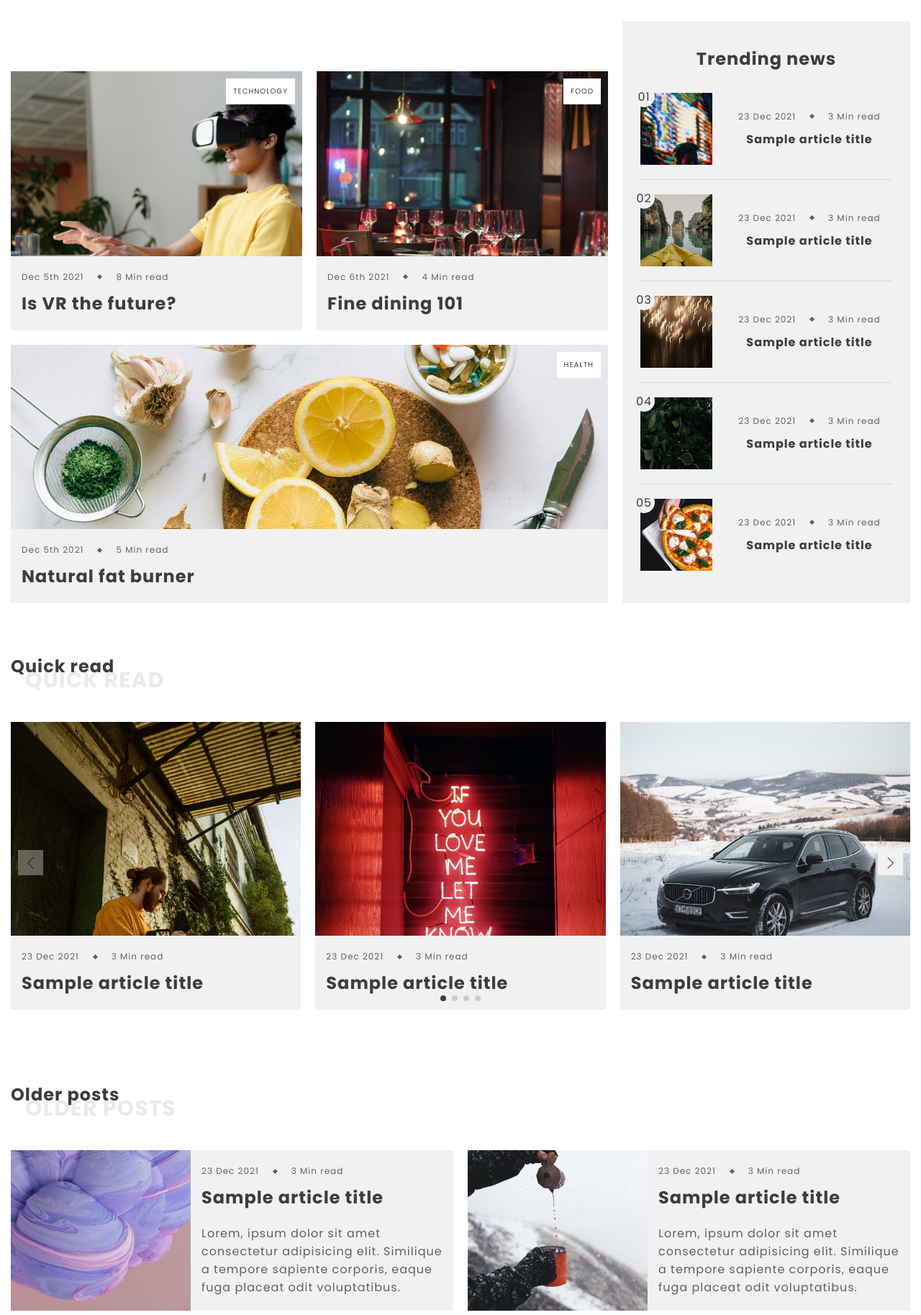
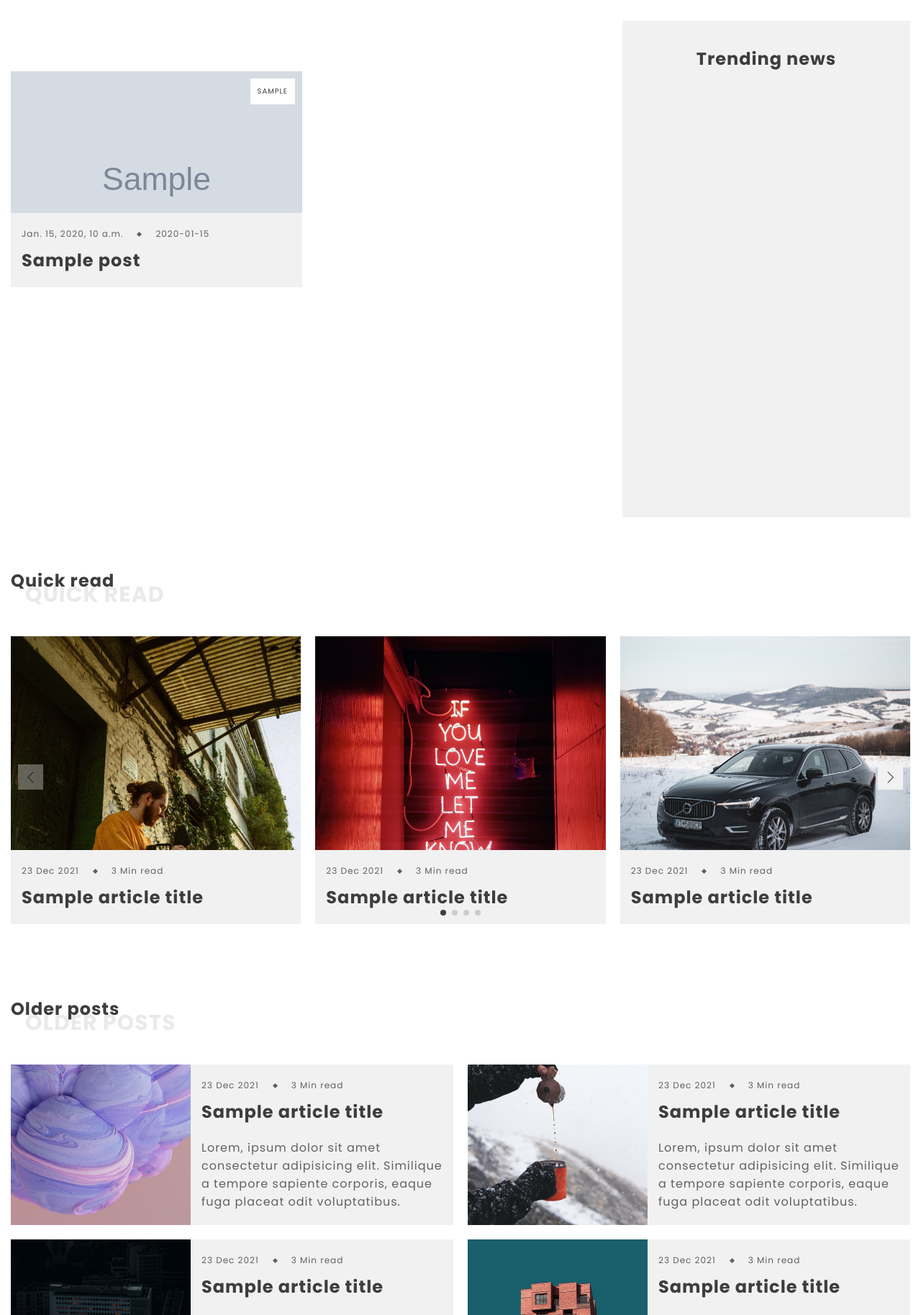
Before and after one commit to shaymk1/shae-s-blog-old, a Django app: page / in a window 1280 px wide. Shown: the part 65-1892 px from the top of the page at 72% size. Run offline with Django 5.2, Linux system fonts and the light colour scheme; tables that the repository leaves empty hold one stand-in row (values such as "Sample post"); grey boxes marked "Sample" are stand-in pictures.

Commit message:
modified the models.py by creating a new model, created a function for it in the views, modified core settings to include the media and static root and url

```diff
--- a/_todo.txt
+++ b/_todo.txt
@@ -202,6 +202,12 @@
   > STATIC_ROOT = os.path.join(BASE_DIR, 'staticfiles')
   > MEDIA_ROOT = os.path.join(BASE_DIR, 'static/images')
   > STATICFILES_DIRS = [os.path.join(BASE_DIR, "static")]
+# in the core urls, also configure statics like so:
+  > from django.conf.urls.static import static
+  >  from django.conf import settings
+# Outside the urls pattern:
+  > urlpatterns += static(settings.MEDIA_URL, document_root=settings.MEDIA_ROOT)
+  > urlpatterns += static(settings.STATIC_URL, document_root=settings.STATIC_ROOT)
 
 ##############################################
       Creating templates
--- a/blog/admin.py
+++ b/blog/admin.py
@@ -1,5 +1,6 @@
 from django.contrib import admin
-from .models import Post
+from .models import Post, TrendingArticles
 
 # Register your models here.
 admin.site.register(Post)
+admin.site.register(TrendingArticles)
--- a/blog/models.py
+++ b/blog/models.py
@@ -1,11 +1,10 @@
-from email.policy import default
-from pyexpat import model
-from tkinter import CASCADE
+# from email.policy import default
+# from pyexpat import model
+# from tkinter import CASCADE
 from django.db import models
 from django.contrib.auth.models import User
 
 
-# Create your models here.
 class Post(models.Model):
     options = (
         ("draft", "Draft"),
@@ -16,14 +15,14 @@
         upload_to="article",
         default="placeholder.png"
         )
-    sub_title = models.CharField(max_length=250)
+    category = models.CharField(max_length=250)
     created_at = models.DateTimeField(auto_now_add=True, editable=False)
     time_required_to_read = models.CharField(
         max_length=250,
-        default="2 minutes"
+        default="2 Min Read"
         )
     title = models.CharField(max_length=250)
-    slug = models.SlugField(max_length=250, unique=True)
+    # slug = models.SlugField(max_length=250, unique=True)
     intro = models.TextField(blank=True)
     content = models.TextField(blank=True)
     updated_at = models.DateTimeField(auto_now=True, editable=False)
@@ -36,3 +35,23 @@
 
     def __str__(self):
         return self.title
+
+
+class TrendingArticles(models.Model):
+    image = models.ImageField(
+            null=True, blank=True,
+            upload_to="article",
+            default="placeholder.png"
+           )
+    article_number = models.CharField(max_length=250)
+    updated_at = models.DateTimeField(auto_now=True, editable=False)
+    time_required_to_read = models.CharField(
+        max_length=250,
+        default="2 Min Read"
+        )
+    title = models.CharField(max_length=250)
+
+
+
+    def __str__(self):
+        return self.title
--- a/blog/views.py
+++ b/blog/views.py
@@ -1,8 +1,8 @@
 from django.shortcuts import render
-from .models import Post
+from .models import Post , TrendingArticles
+#
 
 
-# Create your views here.
 def index(request):
     model = Post
     posts = Post.objects.all().order_by("-created_at")
@@ -19,3 +19,15 @@
 
 def posts(request):
     return render(request, "blog/posts.html")
+
+
+def trending_posts(request):
+    model = TrendingArticles
+    trending_articles = TrendingArticles.objects.all()
+    featured = TrendingArticles.articlemanager.filter(featured=True)[0:3]
+    context = {
+            "trending_articles": trending_articles,
+            "model": model,
+            "featured": featured
+             }
+    return render(request, "blog/index.html", context)
--- a/core/templates/blog/index.html
+++ b/core/templates/blog/index.html
@@ -8,27 +8,30 @@
 
     <div class="featured-articles-container container d-grid ">
 
+
         <div class="featured-content d-grid   ">
-            {% for article in articles  %}{% endfor %}
+            {% for post in posts  %}
 
             <a href="./post.html" class="article featured-article featured-article-1">
-                <img src="{% static 'images/featured/featured-1.jpg' %}" alt="" class="article-image">
-                <span class="article-category">Technology</span> {{article.title}}
+                <img src={{post.image.url}} alt="" class="article-image">
+                <span class="article-category">{{post.category}}</span>
 
                 <div class="article-data-container">
 
                     <div class="article-data">
-                        <span>Dec 5th 2021</span>
+                        <span>{{post.created_at}}</span>
                         <span class="article-data-spacer"></span>
-                        <span>8 Min read</span>
+                        <span>{{post.time_required_to_read}}</span>
                     </div>
 
-                    <h3 class="title article-title">Is VR the future?</h3>
+                    <h3 class="title article-title">{{post.title}}</h3>
 
                 </div>
             </a>
 
-            <a href="./post.html" class="article featured-article featured-article-2">
+            {% endfor %}
+
+            {% comment %} <a href="./post.html" class="article featured-article featured-article-2">
                 <img src="{% static 'images/featured/featured-2.jpg' %}" alt="" class="article-image">
                 <span class="article-category">Food</span>
 
@@ -43,9 +46,9 @@
                     <h3 class="title article-title">Fine dining 101</h3>
 
                 </div>
-            </a>
+            </a> {% endcomment %}
 
-            <a href="./post.html" class="article featured-article featured-article-3">
+            {% comment %} <a href="./post.html" class="article featured-article featured-article-3">
                 <img src="{% static 'images/featured/featured-3.jpg' %}" alt="" class="article-image">
                 <span class="article-category">Health</span>
 
@@ -60,7 +63,7 @@
                     <h3 class="title article-title">Natural fat burner</h3>
 
                 </div>
-            </a>
+            </a> {% endcomment %}
 
         </div>
 
@@ -69,11 +72,11 @@
          <div class="sidebar d-grid">
 
             <h3 class="title featured-content-title">Trending news</h3>
-
+           {% for post in trending_articles %}
             <a href="#" class="trending-news-box">
                 <div class="trending-news-img-box">
-                    <span class="trending-number place-items-center">01</span>
-                    <img src="{% static 'images/trending/trending_1.jpg' %}" alt="" class="article-image">
+                    <span class="trending-number place-items-center">{{post.article_number}}</span>
+                    <img src={{post.image.url}} alt="" class="article-image">
                 </div>
 
                 <div class="trending-news-data">
@@ -81,15 +84,15 @@
                     <div class="article-data">
                         <span>23 Dec 2021</span>
                         <span class="article-data-spacer"></span>
-                        <span>3 Min read</span>
+                        <span>{{post.time_required_to_read}}</span>
                     </div>
 
-                    <h3 class="title article-title">Sample article title</h3>
+                    <h3 class="title article-title">{{post.title}}</h3>
 
                 </div>
             </a>
-
-            <a href="#" class="trending-news-box">
+            {% endfor %}
+            {% comment %} <a href="#" class="trending-news-box">
                 <div class="trending-news-img-box">
                     <span class="trending-number place-items-center">02</span>
                     <img src="{% static 'images/trending/trending_2.jpg' %}" alt="" class="article-image">
@@ -106,9 +109,9 @@
                     <h3 class="title article-title">Sample article title</h3>
 
                 </div>
-            </a>
+            </a> {% endcomment %}
 
-            <a href="#" class="trending-news-box">
+            {% comment %} <a href="#" class="trending-news-box">
                 <div class="trending-news-img-box">
                     <span class="trending-number place-items-center">03</span>
                     <img src="{% static 'images/trending/trending_3.jpg' %}" alt="" class="article-image">
@@ -125,9 +128,9 @@
                     <h3 class="title article-title">Sample article title</h3>
 
                 </div>
-            </a>
+            </a> {% endcomment %}
 
-            <a href="#" class="trending-news-box">
+            {% comment %} <a href="#" class="trending-news-box">
                 <div class="trending-news-img-box">
                     <span class="trending-number place-items-center">04</span>
                     <img src="{% static 'images/trending/trending_4.jpg' %}" alt="" class="article-image">
@@ -144,9 +147,9 @@
                     <h3 class="title article-title">Sample article title</h3>
 
                 </div>
-            </a>
+            </a> {% endcomment %}
 
-            <a href="#" class="trending-news-box">
+            {% comment %} <a href="#" class="trending-news-box">
                 <div class="trending-news-img-box">
                     <span class="trending-number place-items-center">05</span>
                     <img src="{% static 'images/trending/trending_5.jpg' %}" alt="" class="article-image">
@@ -163,7 +166,7 @@
                     <h3 class="title article-title">Sample article title</h3>
 
                 </div>
-            </a>
+            </a> {% endcomment %}
 
         </div>
     </div>
--- a/core/urls.py
+++ b/core/urls.py
@@ -1,7 +1,12 @@
 from django.contrib import admin
 from django.urls import path, include
+from django.conf.urls.static import static
+from django.conf import settings
 
 urlpatterns = [
     path("admin/", admin.site.urls),
     path("", include("blog.urls")),
 ]
+
+urlpatterns += static(settings.MEDIA_URL, document_root=settings.MEDIA_ROOT)
+urlpatterns += static(settings.STATIC_URL, document_root=settings.STATIC_ROOT)
--- a/requirements.txt
+++ b/requirements.txt
@@ -6,7 +6,6 @@
 Django==5.0.1
 factory-boy==3.3.0
 Faker==22.6.0
-flake8==7.0.0
 inflection==0.5.1
 iniconfig==2.0.0
 mccabe==0.7.0
```
Also changed, not shown: blog/migrations/0003_remove_post_slug.py (added), blog/migrations/0004_rename_sub_title_post_category.py (added), blog/migrations/0005_trendingarticles_alter_post_time_required_to_read.py (added), core/static/images/article/featured-1.jpg (added), core/static/images/article/featured-1_623alRZ.jpg (added), core/static/images/article/featured-1_9CnUrtt.jpg (added), core/static/images/article/featured-2.jpg (added), core/static/images/article/featured-3.jpg (added), core/static/images/article/trending_1.jpg (added), 1 other file.
